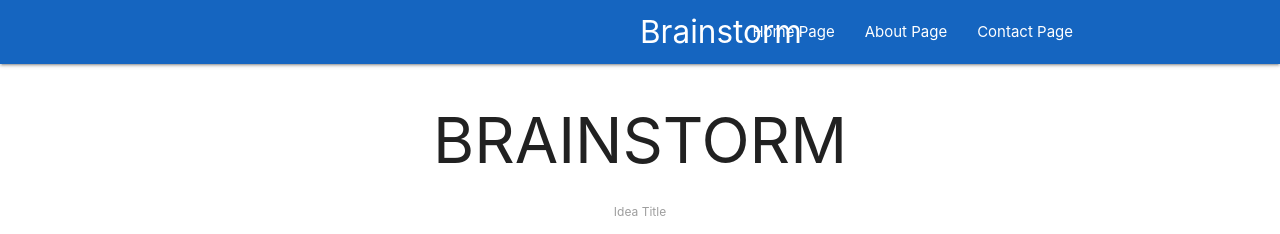
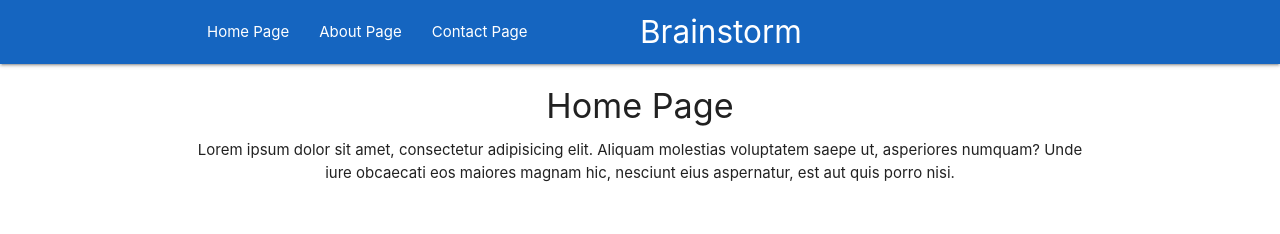
Before and after one commit to SilverBright/bucketlist-app-client, a React (Create React App) app: page /about in a window 1280 px wide. Shown: the top 234 px of the page. Built offline with nearby package versions, Linux system fonts and the light colour scheme; no server answers.

Commit message:
fix navbar layout bug

```diff
--- a/src/App.js
+++ b/src/App.js
@@ -13,9 +13,11 @@ import './App.css';
 class App extends Component {
   render() {
     return (
+      <BrowserRouter>
         <div className="App">
           <div className="navbar">
             <Navbar />
+            <Route post="/" component={Home} />
           </div>
           <div className="ideas-app container">
             <h1 className="center -text">BRAINSTORM</h1>
@@ -25,9 +27,9 @@ class App extends Component {
             <div className="ideas collection">
               <Ideas ideas={this.props.ideas} />
             </div>
-          {/* <Idea /> */}
           </div>
         </div>
+      </BrowserRouter>
     );
   }
 }
--- a/src/components/Navbar.js
+++ b/src/components/Navbar.js
@@ -5,7 +5,7 @@ const Navbar = () => {
     <nav className="nav-wrapper blue darken-3">
       <div className="container">
         <a className="brand-logo">Brainstorm</a>
-        <ul className="right">
+        <ul>
           <li><a href="/">Home Page</a></li>
           <li><a href="/about">About Page</a></li>
           <li><a href="/contact">Contact Page</a></li>
```
Lines whose indentation alone changed are shown as unchanged.
